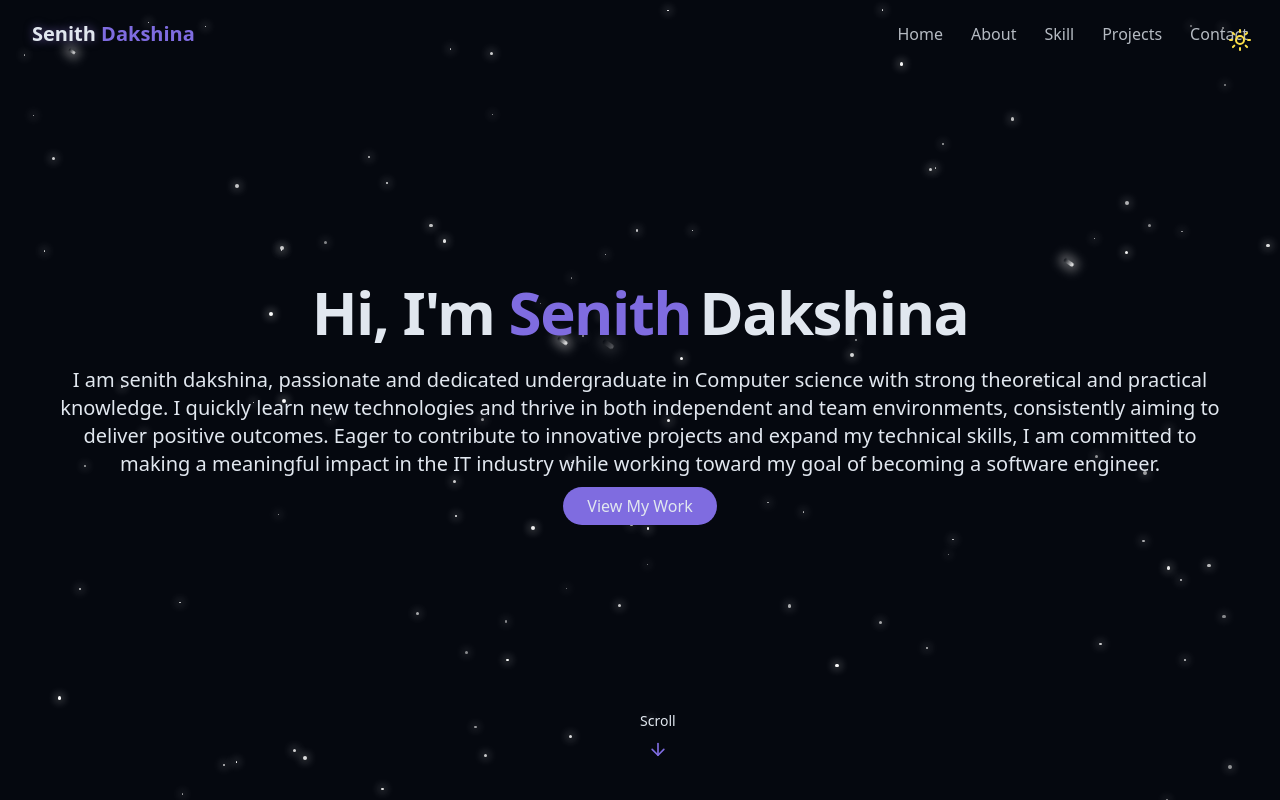
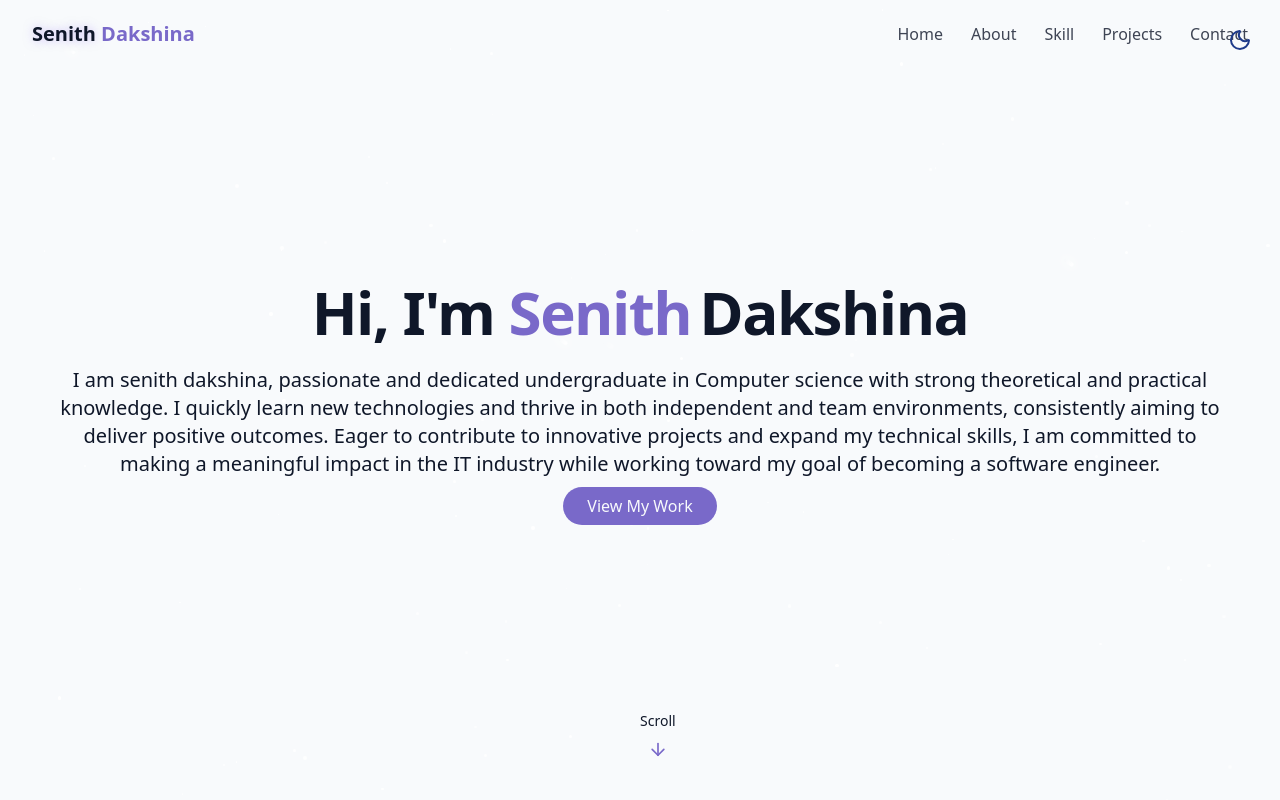
Before and after one commit to senithdakshina/portfolio-senith, a React (Vite) app: page / in a window 1280 px wide. Shown: the top 800 px of the page. Built offline with nearby package versions, Linux system fonts and the light colour scheme.

Commit message:
dark theme

```diff
--- a/src/components/ThemeToggle.jsx
+++ b/src/components/ThemeToggle.jsx
@@ -10,10 +10,10 @@ export const ThemeToggle = () =>{
         if(storagetheme == "dark"){
             setIsDarkmode(true)
             document.documentElement.classList.add("dark");
-        }else{
+        }else if(storagetheme === "light"){
+            setIsDarkmode(false);
+            localStorage.setItem("theme","dark");
 
-            localStorage.setItem("theme","dark");
-            setIsDarkmode(false);
         }
     },[])
 
```
